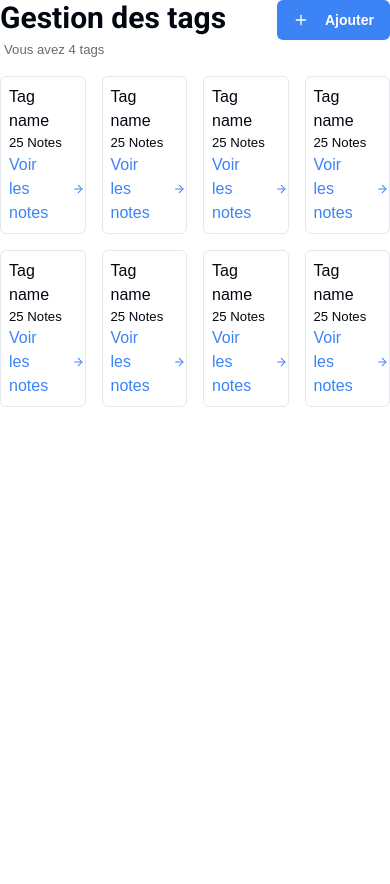
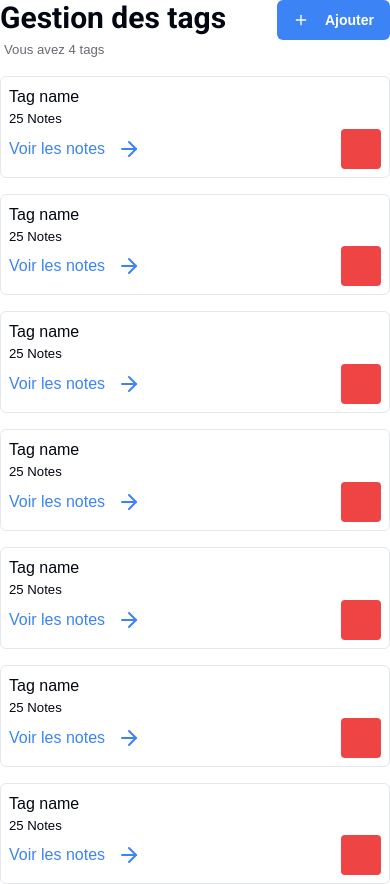
Before and after one commit to SafidyRamaroson/FlashNotes, a Next.js app: page /tags in a window 390 px wide. Shown: the top 884 px of the page. Before the commit the page ends 844 px from the top, so only its background shows below. Built offline with nearby package versions, Linux system fonts and the light colour scheme.

Commit message:
Update TagsTemplate layout for responsive design.

```diff
--- a/components/templates/TagsTemplate.tsx
+++ b/components/templates/TagsTemplate.tsx
@@ -21,7 +21,7 @@
                 />
             </div>
             {/* List of tags */}
-            <div className="grid grid-cols-4 gap-4 mt-4">
+            <div className="grid grid-cols-1 md:grid-cols-2 lg:grid-cols-4 gap-4 mt-4">
                 {tags.map((tag, idx) => <CardTag key={idx}/>)}
             </div>
         </>
```
